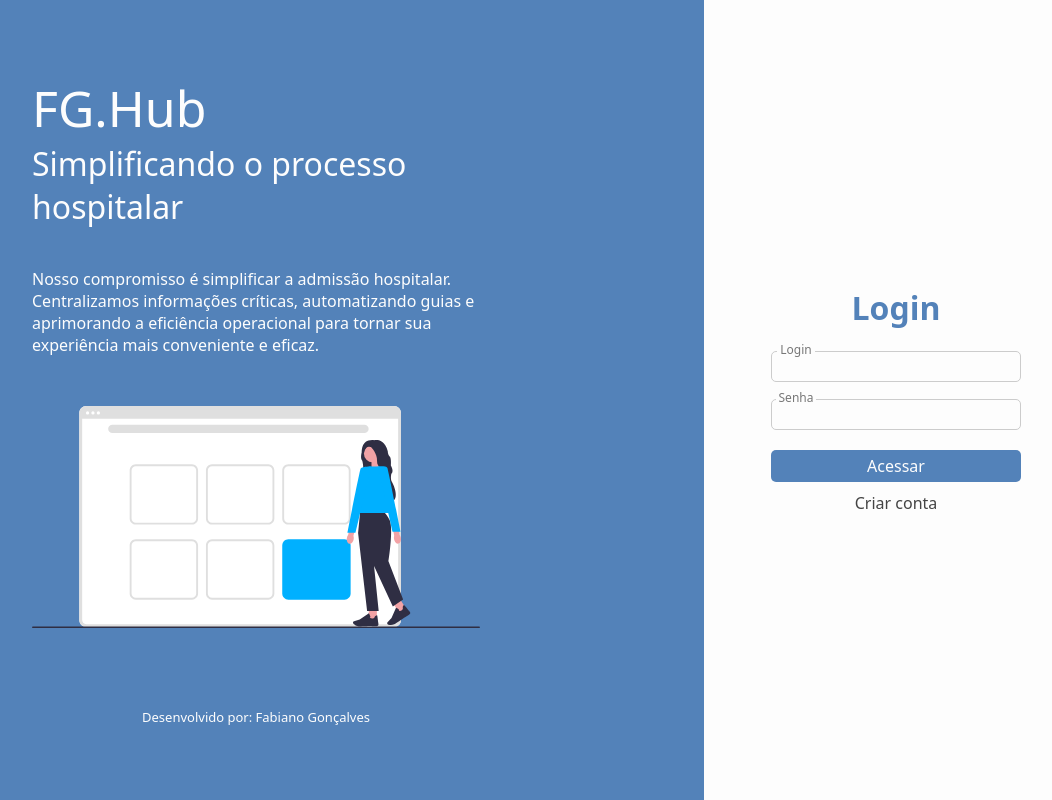
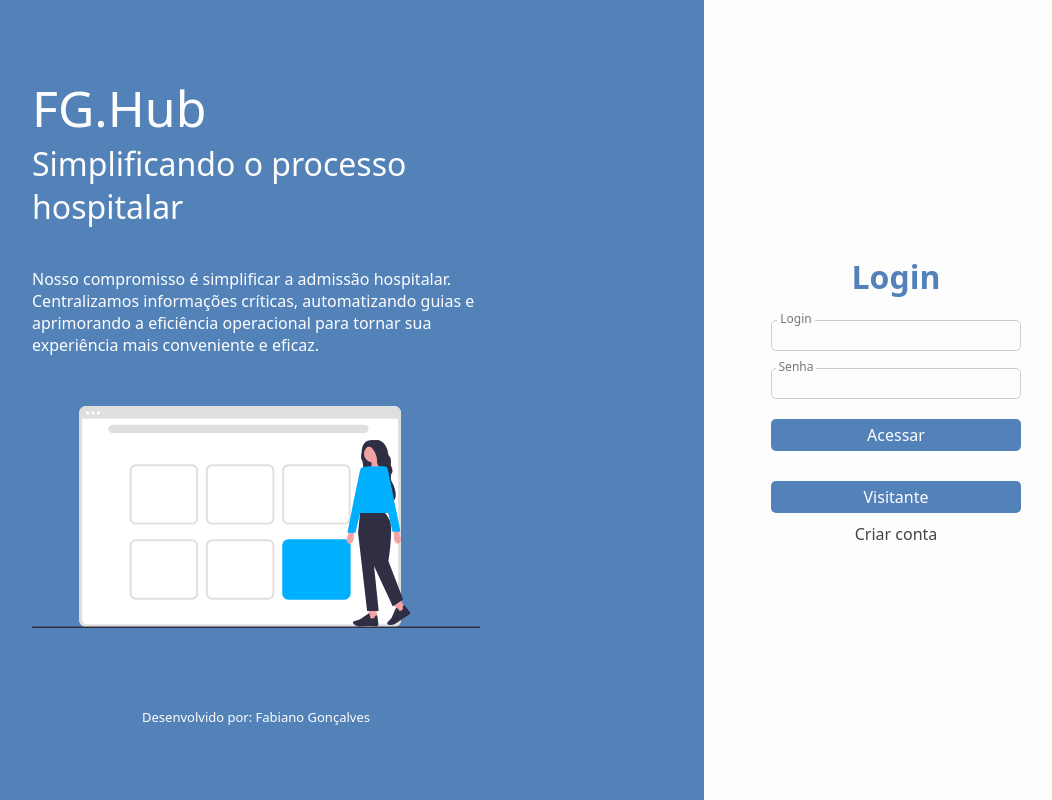
Before and after one commit to FbianoG/FG.Hub, a React (Vite) app: page / in a window 1280 px wide. Shown: the whole page, without its empty margins (192-1244 px from the left). Built offline with nearby package versions, Linux system fonts and the light colour scheme; no server answers.

Commit message:
build(deps): update package-lock.json, Guias.jsx and Home.jsx

```diff
--- a/src/pages/Guias/Guias.jsx
+++ b/src/pages/Guias/Guias.jsx
@@ -159,6 +159,7 @@ export default function Guias() {
                             <select {...register("plan")} required>
                                 <option value="" selected>Plano</option>
                                 <option value="amil">Amil</option>
+                                <option value="assefaz">Assefaz</option>
                                 <option value="assim">Assim</option>
                                 <option value="bradesco">Bradesco</option>
                                 <option value="caberj">Caberj</option>
@@ -303,6 +304,7 @@ export default function Guias() {
                             <select {...register("plan")} required >
                                 <option value="" selected disabled>Plano</option>
                                 <option value="amil">Amil</option>
+                                <option value="assefaz">Assefaz</option>
                                 <option value="assim">Assim</option>
                                 <option value="bradesco">Bradesco</option>
                                 <option value="caberj">Caberj</option>
--- a/src/pages/Home/Home.jsx
+++ b/src/pages/Home/Home.jsx
@@ -53,6 +53,30 @@ export default function Home({ func }) {
         }
     }
 
+    const loginVisit = async (e) => {
+        try {
+            e.preventDefault()
+            setLoginLoading(true)
+            const dataForm = {
+                username: 'admin',
+                password: 'admin',
+            }
+            const response = await Login(dataForm)
+            localStorage.setItem('Token', response.token)
+            localStorage.setItem('Name', response.name)
+            localStorage.setItem('Cnpj', response.cnpj)
+            localStorage.setItem('Cnes', response.cnes)
+            reset()
+            location.href = '/planos'
+        } catch (error) {
+            console.log(error)
+            setShowAlert({ type: 'error', title: 'Erro', text: error.message, })
+        } finally {
+            setLoginLoading(false)
+        }
+
+    }
+
 
     return (
         <div className="home">
@@ -70,6 +94,7 @@ export default function Home({ func }) {
                 <label htmlFor=''>Senha</label>
                 <input type='password' {...register('password')} />
                 {loginLoading ? <button type='submit' disabled >Aguarde...</button> : <button type='submit'>Acessar</button>}
+                {loginLoading ? <button type='submit' disabled >Aguarde...</button> : <button type='button' onClick={(e) => loginVisit(e)}>Visitante</button>}
                 <span onClick={() => { setCreate(true), reset() }}>Criar conta</span>
             </form>}
 
```
Also changed, not shown: public/plansLogo/assefaz.png (added).
